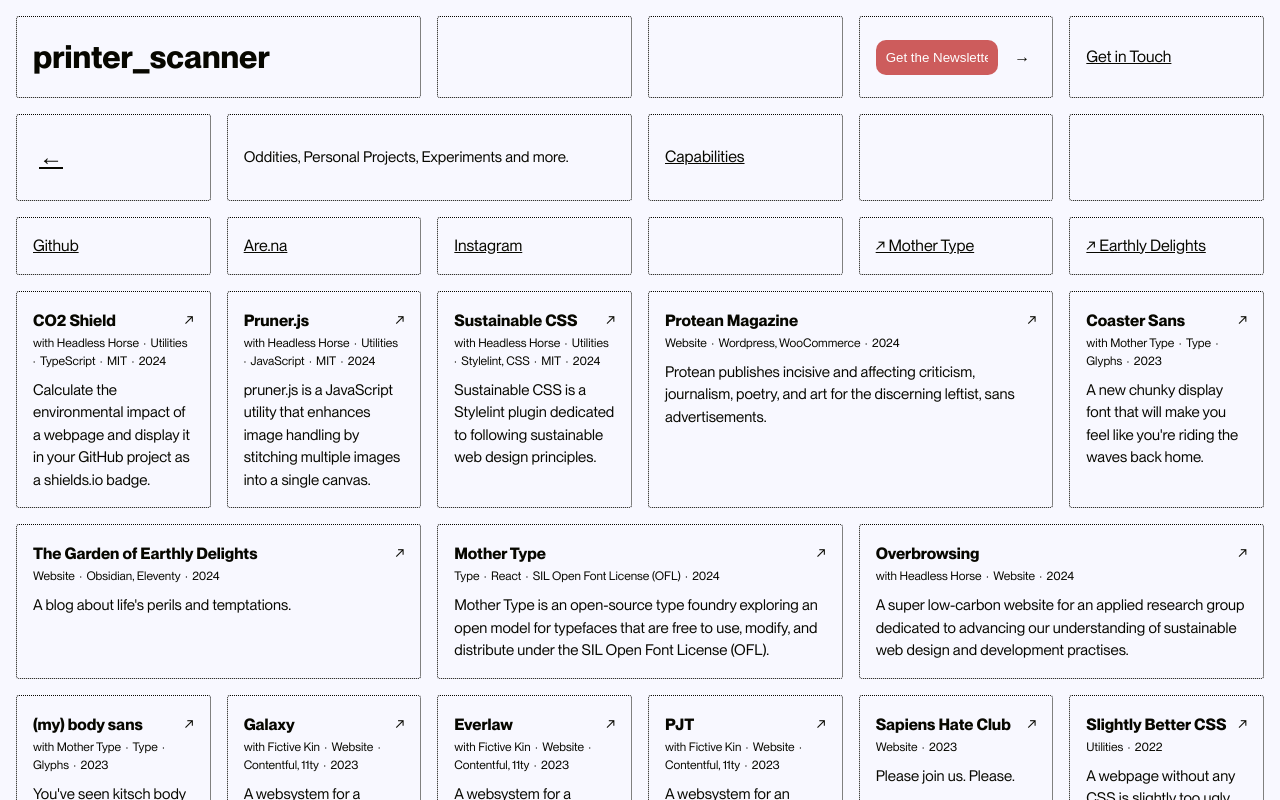
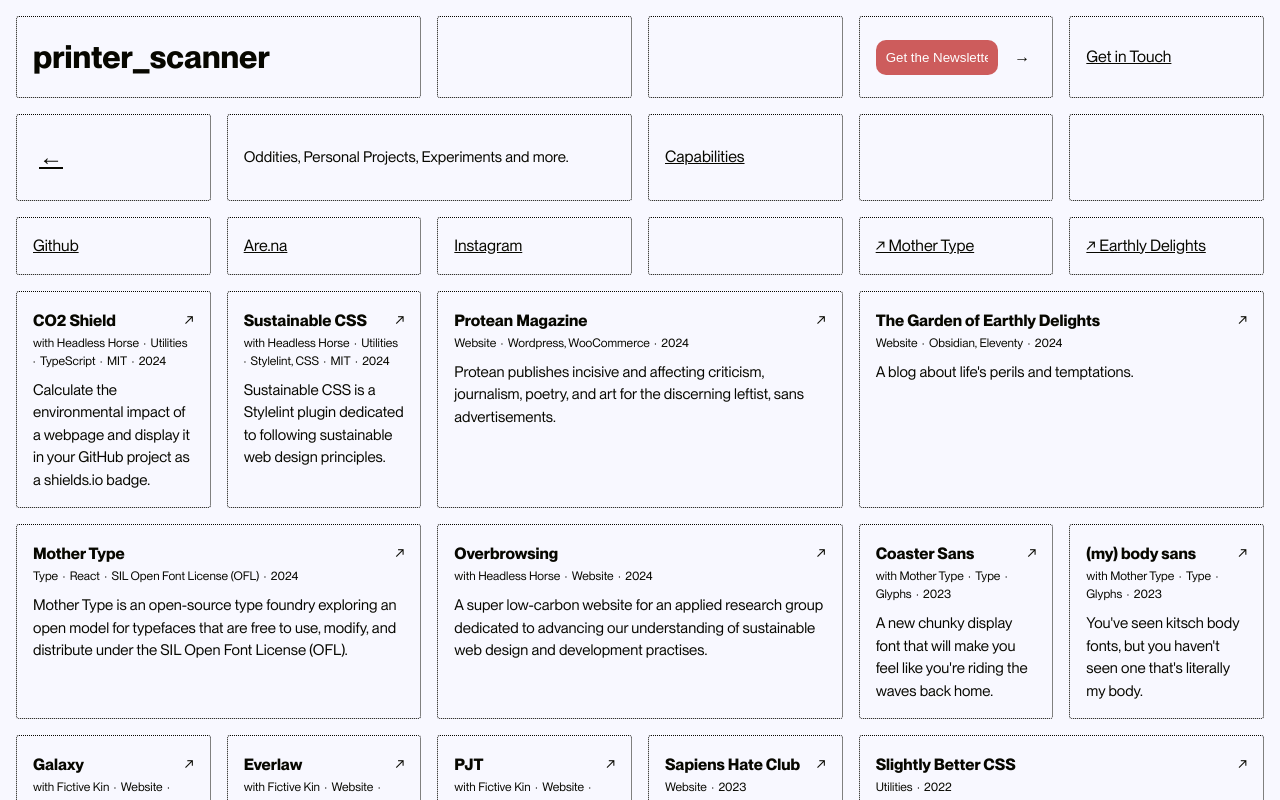
Before and after one commit to printerscanner/printer_scanner, a React (Vite) app: page /archive in a window 1280 px wide. Shown: the top 800 px of the page. Built offline with nearby package versions, Linux system fonts and the light colour scheme.

Commit message:
Update api.js

```diff
--- a/src/data/api.js
+++ b/src/data/api.js
@@ -11,21 +11,6 @@
     source: "https://github.com/overbrowsing/co2-shield",
     description:
       "Calculate the environmental impact of a webpage and display it in your GitHub project as a shields.io badge. ",
-  },
-  "pruner-js": {
-    title: "Pruner.js",
-    collaborators: "Headless Horse",
-    collaboratorsUrl: "https://headless.horse",
-    category: "Utilities",
-    software: "JavaScript",
-    role: "Development",
-    license: "MIT",
-    year: "2024",
-    source: "https://github.com/overbrowsing/pruner",
-    description:
-      "pruner.js is a JavaScript utility that enhances image handling by stitching multiple images into a single canvas. ",
-    descriptionContinued:
-      "It works by dividing large images into smaller tiles and only loading the necessary tiles based on the viewport size. This approach not only reduces the total amount of data transferred but also improves performance by ensuring that only visible parts of the image are processed. By minimising data transfer and leveraging efficient image management, pruner.js accelerates loading times and supports sustainable web design practices.",
   },
   "stylelint-sustainable-css": {
     title: "Sustainable CSS",
@@ -147,6 +132,7 @@
     title: "Slightly Better CSS",
     category: "Utilities",
     year: "2022",
+    featured: "TRUE",
     source: "https://github.com/printerscanner/slightly-better-css",
     description:
       "A webpage without any CSS is slightly too ugly, libraries like Bootstrap are way too heavy.",
```
